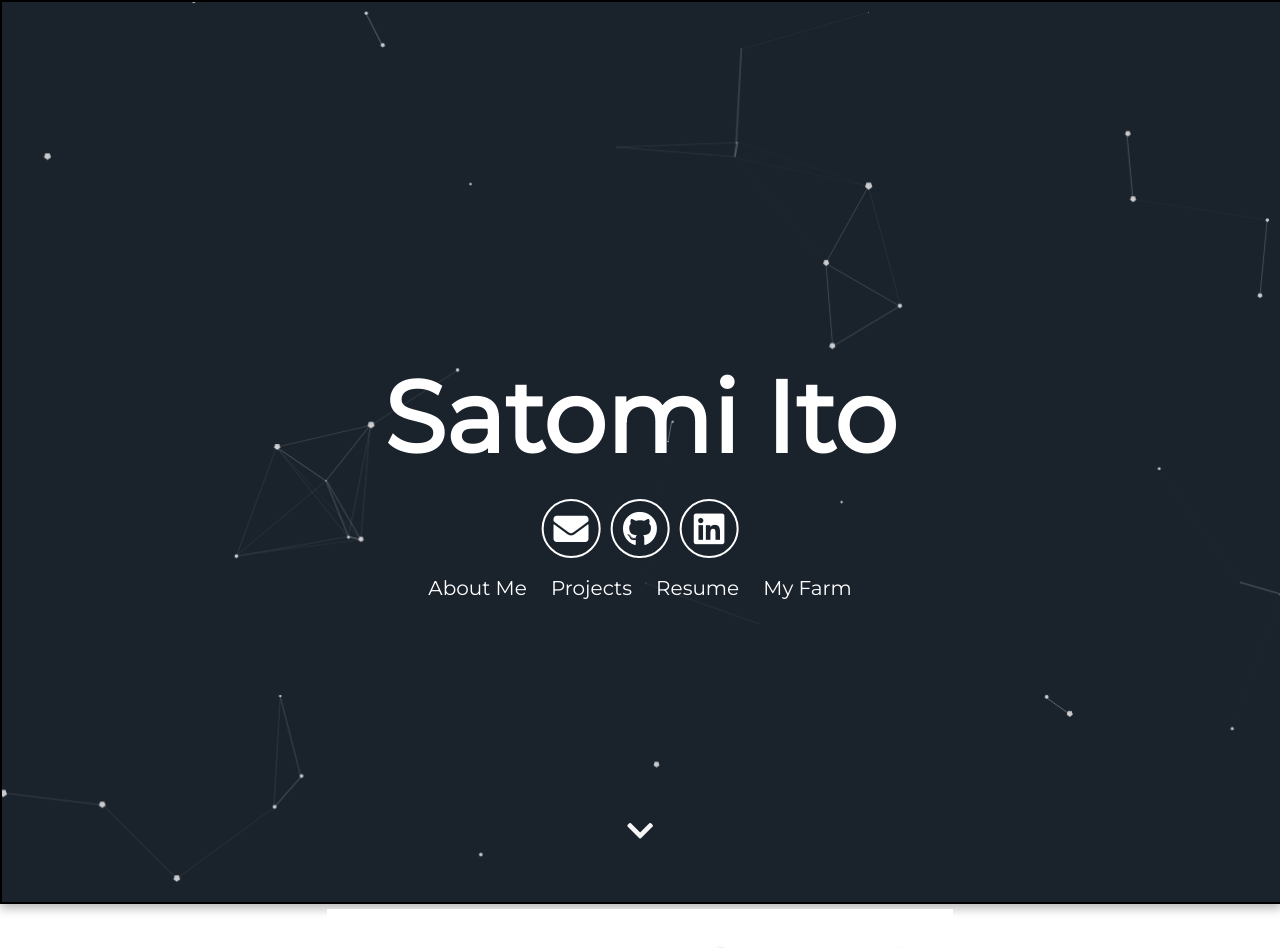
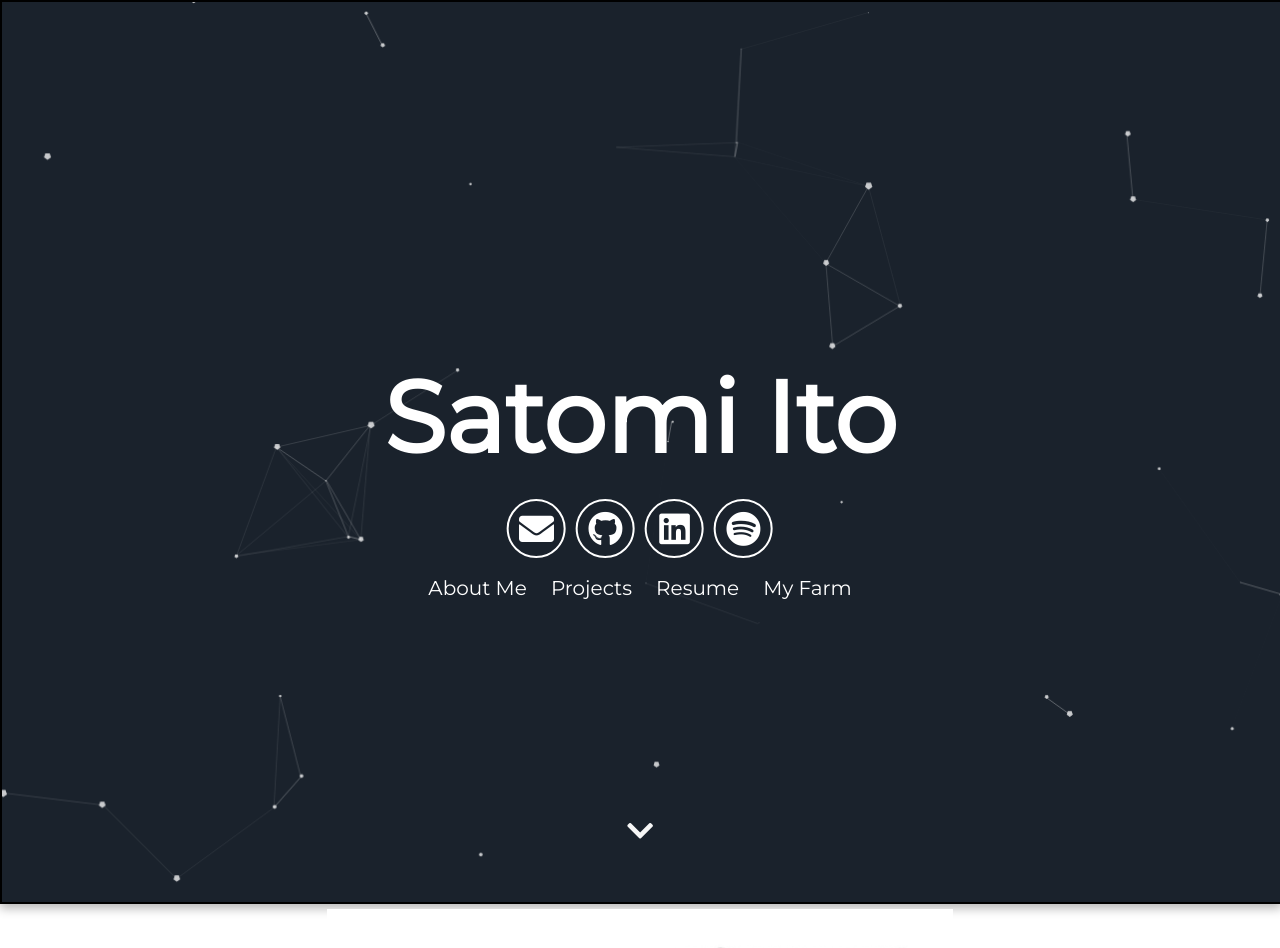
Before and after one commit to satomitheito/satomitheito.github.io, a Jekyll site: the page built from index.html, in a window 1280 px wide. Shown: the top 948 px of the page. Built offline with Jekyll 4.4.1, drawn with Linux system fonts in a browser that asks for light colours.

Commit message:
Update header.html

```diff
--- a/_includes/header.html
+++ b/_includes/header.html
@@ -8,6 +8,7 @@
         <a aria-label="E-Mail" href="mailto:si408@georgetown.com"><i class="icon fas fa-envelope"></i></a>
         <a rel="me" aria-label="Github" target="_blank" href="https://github.com/satomitheito"><i class="icon fab fa-github" aria-hidden="true"></i></a>
         <a rel="me" aria-label="LinkedIn" target="_blank" href="https://www.linkedin.com/in/satomitheito"><i class="icon fab fa-linkedin" aria-hidden="true"></i></a>
+        <a rel="me" aria-label="Spotify" target="_blank" href="https://open.spotify.com/user/satomitheito"><i class="icon fab fa-spotify" aria-hidden="true"></i></a>
       </div>
       <div class="header-links">
         <a class="link" href="#about" data-scroll>About Me</a>
```
